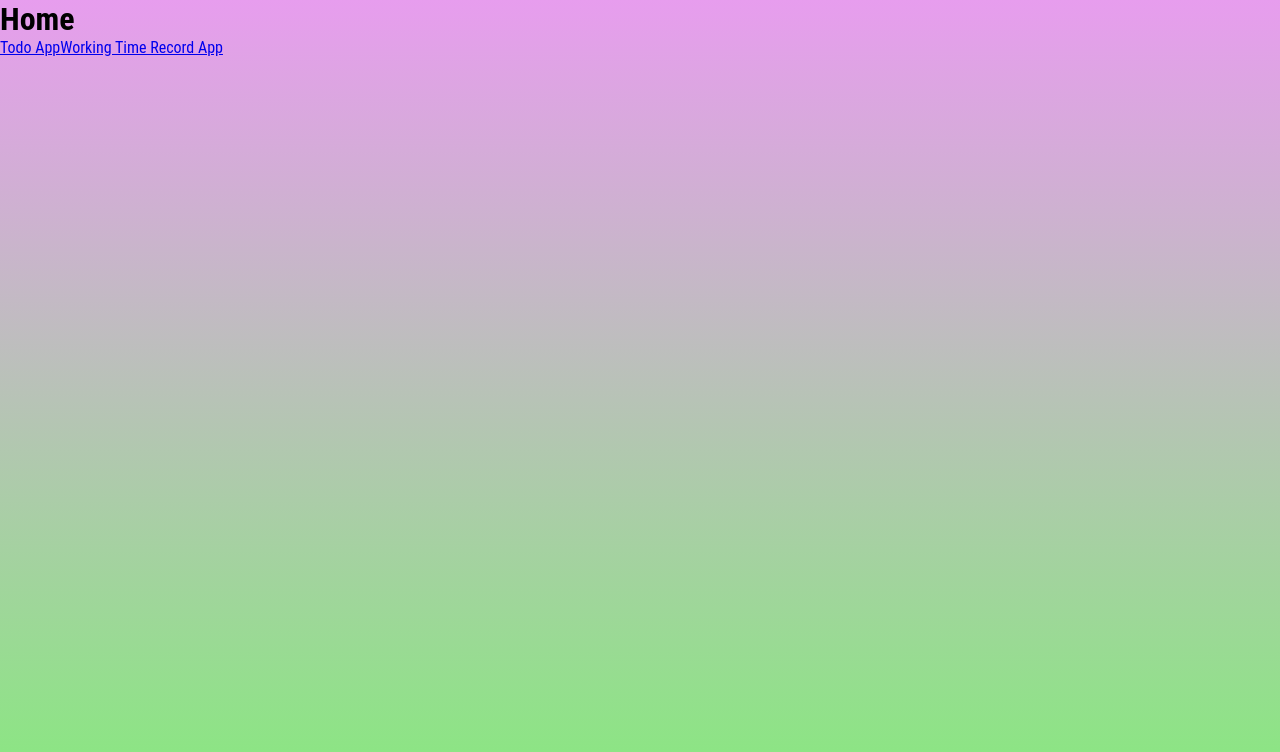
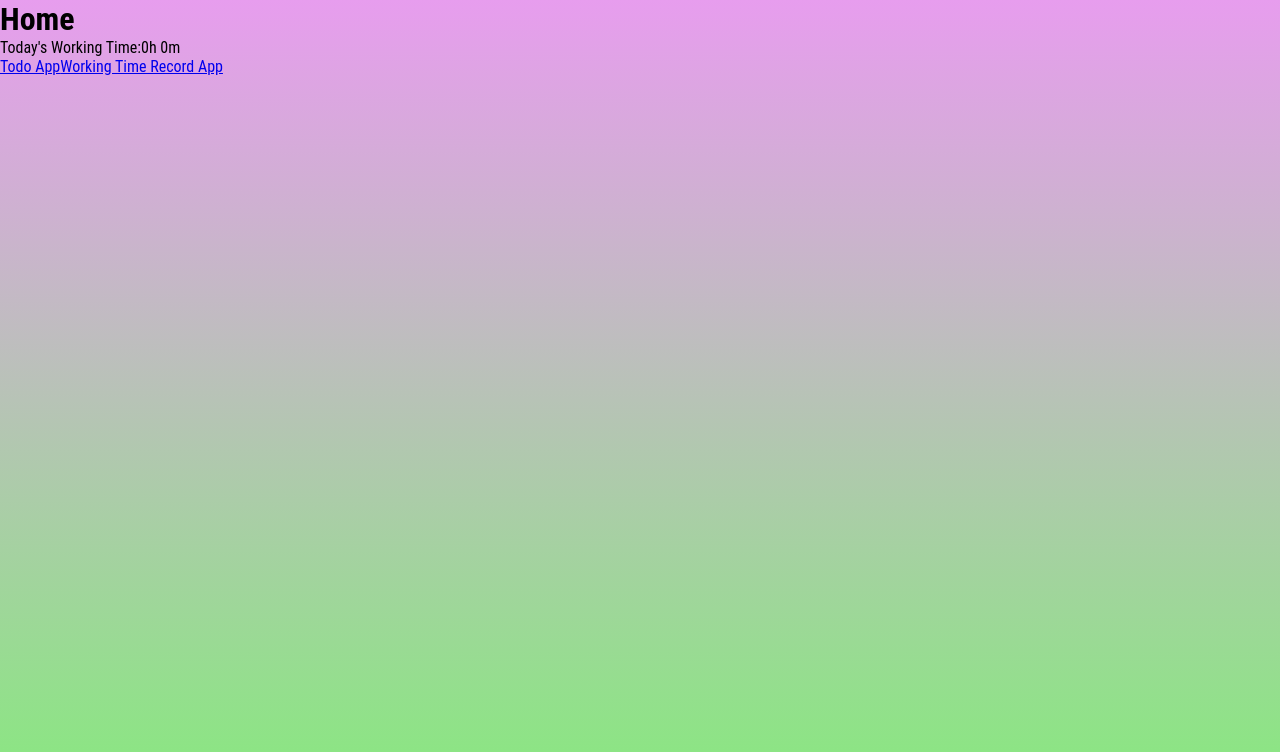
Before and after one commit to Yuto-design/react-todo-app, a React (Create React App) app: page / in a window 1280 px wide. Shown: the top 752 px of the page. Built offline with nearby package versions, Linux system fonts and the light colour scheme.

Commit message:
Update Home

```diff
--- a/src/pages/Home.jsx
+++ b/src/pages/Home.jsx
@@ -1,14 +1,28 @@
 import { Link } from 'react-router-dom'
+import { useEffect, useState } from 'react'
+import { getTodayTotal } from '../utils/timerStorage'
+
+const formatTime = (ms) => {
+    const h = Math.floor(ms / 3600000)
+    const m = Math.floor((ms % 3600000) / 60000)
+    return `${h}h ${m}m`
+}
 
 const Home = () => {
+    const [todayTotal, setTodayTotal] = useState(0)
+
+    useEffect(() => {
+        setTodayTotal(getTodayTotal())
+    }, [])
     return (
         <div className="home">
-        <h1>Home</h1>
+            <h1>Home</h1>
+            <p>Today's Working Time:{formatTime(todayTotal)}</p>
 
-        <div className="home-links">
-            <Link to="/todo">Todo App</Link>
-            <Link to="/timer">Working Time Record App</Link>
-        </div>
+            <div className="home-links">
+                <Link to="/todo">Todo App</Link>
+                <Link to="/timer">Working Time Record App</Link>
+            </div>
         </div>
     )
 }
--- /dev/null
+++ b/src/utils/timerStorage.js
@@ -0,0 +1,16 @@
+const STORAGE_KEY = 'timer-state'
+
+export const getTodayTotal = () => {
+    const data = localStorage.getItem(STORAGE_KEY)
+    if (!data) return 0
+
+    try {
+        const parsed = JSON.parse(data)
+        const today = new Date().toDateString()
+
+        if (parsed.date !== today) return 0
+        return parsed.todayTotal || 0
+    } catch {
+        return 0
+    }
+}
```
